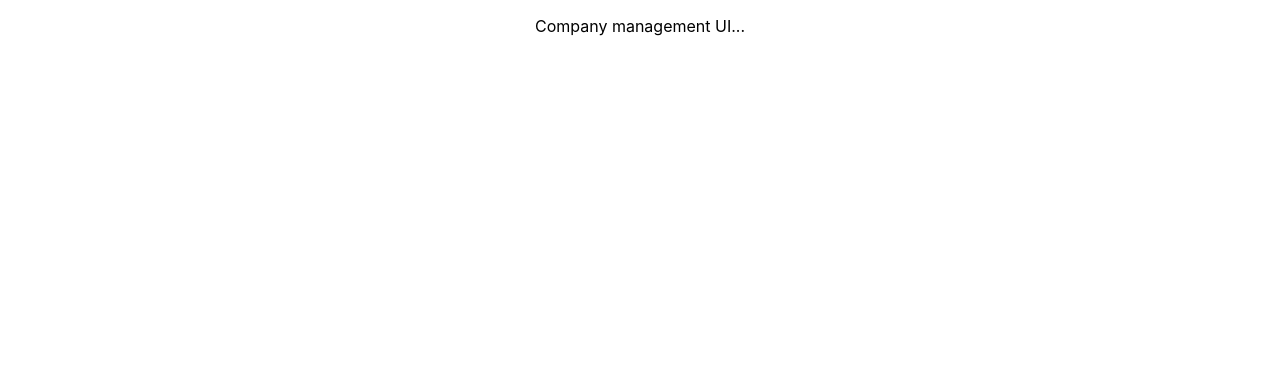
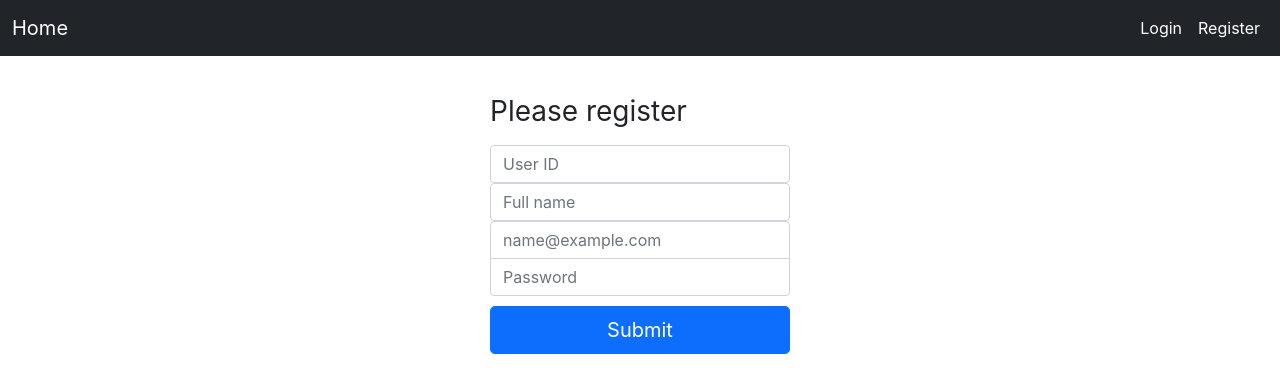
Before and after one commit to ThisuraThebuwana/company-management-ui, a React (Create React App) app: page /register in a window 1280 px wide. Shown: the top 392 px of the page. Built offline with nearby package versions, Linux system fonts and the light colour scheme; no server answers.

Commit message:
login & register

```diff
--- a/package.json
+++ b/package.json
@@ -6,8 +6,12 @@
     "@testing-library/jest-dom": "^5.14.1",
     "@testing-library/react": "^11.2.7",
     "@testing-library/user-event": "^12.8.3",
+    "axios": "^0.21.1",
+    "qs": "^6.10.1",
     "react": "^17.0.2",
+    "react-cookie": "^4.0.3",
     "react-dom": "^17.0.2",
+    "react-router-dom": "^5.2.0",
     "react-scripts": "4.0.3",
     "web-vitals": "^1.1.2"
   },
--- a/public/index.html
+++ b/public/index.html
@@ -24,6 +24,8 @@
       work correctly both with client-side routing and a non-root public URL.
       Learn how to configure a non-root public URL by running `npm run build`.
     -->
+    <link href="https://cdn.jsdelivr.net/npm/bootstrap@5.0.2/dist/css/bootstrap.min.css" rel="stylesheet" integrity="sha384-EVSTQN3/azprG1Anm3QDgpJLIm9Nao0Yz1ztcQTwFspd3yD65VohhpuuCOmLASjC" crossorigin="anonymous">
+
     <title>React App</title>
   </head>
   <body>
--- a/src/App.css
+++ b/src/App.css
@@ -1,38 +1,27 @@
-.App {
-  text-align: center;
+
+.form-signin {
+  width: 100%;
+  max-width: 330px;
+  padding: 15px;
+  margin: auto;
 }
 
-.App-logo {
-  height: 40vmin;
-  pointer-events: none;
+.form-signin .checkbox {
+  font-weight: 400;
 }
 
-@media (prefers-reduced-motion: no-preference) {
-  .App-logo {
-    animation: App-logo-spin infinite 20s linear;
-  }
+.form-signin .form-floating:focus-within {
+  z-index: 2;
 }
 
-.App-header {
-  background-color: #282c34;
-  min-height: 100vh;
-  display: flex;
-  flex-direction: column;
-  align-items: center;
-  justify-content: center;
-  font-size: calc(10px + 2vmin);
-  color: white;
+.form-signin input[type="email"] {
+  margin-bottom: -1px;
+  border-bottom-right-radius: 0;
+  border-bottom-left-radius: 0;
 }
 
-.App-link {
-  color: #61dafb;
+.form-signin input[type="password"] {
+  margin-bottom: 10px;
+  border-top-left-radius: 0;
+  border-top-right-radius: 0;
 }
-
-@keyframes App-logo-spin {
-  from {
-    transform: rotate(0deg);
-  }
-  to {
-    transform: rotate(360deg);
-  }
-}
--- a/src/App.js
+++ b/src/App.js
@@ -1,11 +1,45 @@
 import './App.css';
+import React, {useEffect, useState} from "react";
+import Nav from "./components/Nav";
+import {BrowserRouter, Route} from "react-router-dom";
+import Home from "./pages/Home";
+import Login from "./pages/Login";
+import Register from "./pages/Register";
+import { host } from './Constants';
 
 function App() {
-  return (
-    <div className="App">
-      <p>Company management UI...</p>
-    </div>
-  );
+
+    const [name, setName] = useState('');
+
+
+    useEffect(() => {
+        (
+            async () => {
+                const response = await fetch(host+'/user/user', {
+                    headers: {'Content-Type': 'application/json'},
+                    credentials: 'include',
+                });
+
+                const content = await response.json();
+
+                setName(content.name);
+            }
+        )();
+
+    });
+
+    return (
+        <div className="App">
+            <BrowserRouter>
+                <Nav name={name} setName={setName}/>
+                <main className="form-signin">
+                    <Route path="/" exact component={() => <Home name={name}/>}/>
+                    <Route path="/login" component={() => <Login setName={setName}/>}/>
+                    <Route path="/register" component={Register}/>
+                </main>
+            </BrowserRouter>
+        </div>
+    );
 }
 
 export default App;
--- /dev/null
+++ b/src/Constants.js
@@ -0,0 +1,4 @@
+const host = (() => {
+    return 'http://localhost:8000/api';
+})();
+export {host};
--- /dev/null
+++ b/src/components/Nav.js
@@ -0,0 +1,47 @@
+import React from 'react';
+import {Link} from "react-router-dom";
+import { host } from '../Constants';
+
+const Nav = (props) => {
+    const logout = async () => {
+        await fetch(host+'/user/logout', {
+            headers: {'Content-Type': 'application/json'},
+            credentials: 'include',
+        });
+        props.setName('');
+    };
+    let menu;
+
+    if(props.name === '' || props.name === undefined) {
+        menu = (
+            <ul className="navbar-nav me-auto mb-2 mb-md-0">
+                <li className="nav-item">
+                    <Link to="/login" className="nav-link active">Login</Link>
+                </li>
+                <li className="nav-item">
+                    <Link to="/register" className="nav-link active">Register</Link>
+                </li>
+            </ul>
+        )
+    }else {
+        menu = (
+            <ul className="navbar-nav me-auto mb-2 mb-md-0">
+                <li className="nav-item">
+                    <Link to="/login" className="nav-link active" onClick={logout}>Logout</Link>
+                </li>
+            </ul>
+        )
+    }
+    return (
+        <nav className="navbar navbar-expand-md navbar-dark bg-dark mb-4">
+            <div className="container-fluid">
+                <Link to="/" className="navbar-brand">Home</Link>
+                <div>
+                    {menu}
+                </div>
+            </div>
+        </nav>
+    );
+};
+
+export default Nav;
--- /dev/null
+++ b/src/pages/Home.js
@@ -0,0 +1,12 @@
+import React from 'react';
+
+const Home = (props) => {
+
+    return (
+        <div>
+            {props.name ? 'Hi ' + props.name : 'You are not logged in'}
+        </div>
+    );
+};
+
+export default Home;
--- /dev/null
+++ b/src/pages/Login.js
@@ -0,0 +1,52 @@
+import React, {useState} from 'react';
+import {Redirect} from "react-router-dom";
+import { host } from '../Constants';
+
+const Login = (props) => {
+    const [user_id, setUserID] = useState('');
+    const [password, setPassword] = useState('');
+    const [redirect, setRedirect] = useState(false);
+
+    const submit = async (e) => {
+        e.preventDefault();
+
+        const response = await fetch(host+'/user/login', {
+            method: 'POST',
+            headers: {'Content-Type': 'application/json'},
+            credentials: 'include',
+            body: JSON.stringify({
+                user_id,
+                password
+            })
+        });
+
+        const content = await response.json();
+
+        setRedirect(true);
+
+        props.setName(content.message);
+
+    };
+
+    if (redirect) {
+        return <Redirect to="/"/>;
+    }
+
+    return (
+        <form onSubmit={submit}>
+            <h1 className="h3 mb-3 fw-normal">Please sign in</h1>
+            <input className="form-control"
+                   placeholder="User ID" required
+                   onChange={e => setUserID(e.target.value)}
+            />
+            <input type="password" className="form-control"
+                   placeholder="Password" required
+                   onChange={e => setPassword(e.target.value)}
+            />
+
+            <button className="w-100 btn btn-lg btn-primary" type="submit">Sign in</button>
+        </form>
+    );
+};
+
+export default Login;
--- /dev/null
+++ b/src/pages/Register.js
@@ -0,0 +1,58 @@
+import React, {useState} from 'react';
+import {Redirect} from "react-router-dom";
+import { host } from '../Constants';
+
+const Register = () => {
+        const [user_id, setUserID] = useState('');
+        const [name, setName] = useState('');
+        const [email, setEmail] = useState('');
+        const [password, setPassword] = useState('');
+        const [redirect, setRedirect] = useState(false);
+
+        const submit = async (e) => {
+            e.preventDefault();
+
+            await fetch(host+'/user/register', {
+                method: 'POST',
+                headers: {'Content-Type': 'application/json'},
+                body: JSON.stringify({
+                    user_id,
+                    name,
+                    email,
+                    password
+                })
+            });
+
+            setRedirect(true);
+        };
+
+        if(redirect) {
+            return <Redirect to="/login"/>;
+        }
+
+        return (
+            <form onSubmit={submit}>
+                <h1 className="h3 mb-3 fw-normal">Please register</h1>
+                <input className="form-control"
+                       placeholder="User ID" required
+                       onChange={e => setUserID(e.target.value)}
+                />
+                <input className="form-control"
+                       placeholder="Full name" required
+                       onChange={e => setName(e.target.value)}
+                />
+                <input type="email" className="form-control"
+                       placeholder="name@example.com" required
+                       onChange={e => setEmail(e.target.value)}
+                />
+                <input type="password" className="form-control"
+                       placeholder="Password" required
+                       onChange={e => setPassword(e.target.value)}
+                />
+
+                <button className="w-100 btn btn-lg btn-primary" type="submit">Submit</button>
+            </form>
+        );
+};
+
+export default Register;
```
Also changed, not shown: 1 other file (tests, documents, lock files or other folders).
